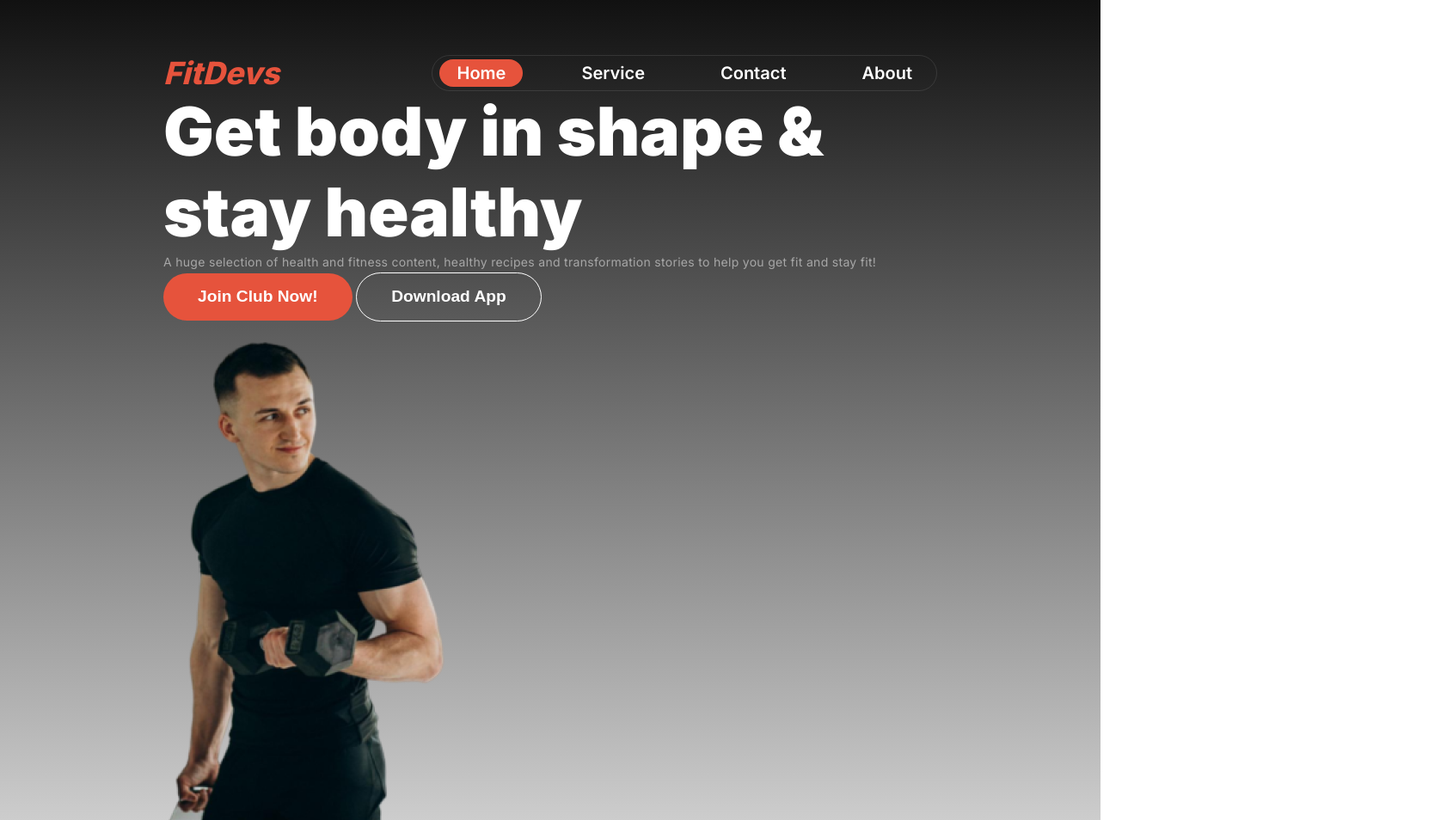
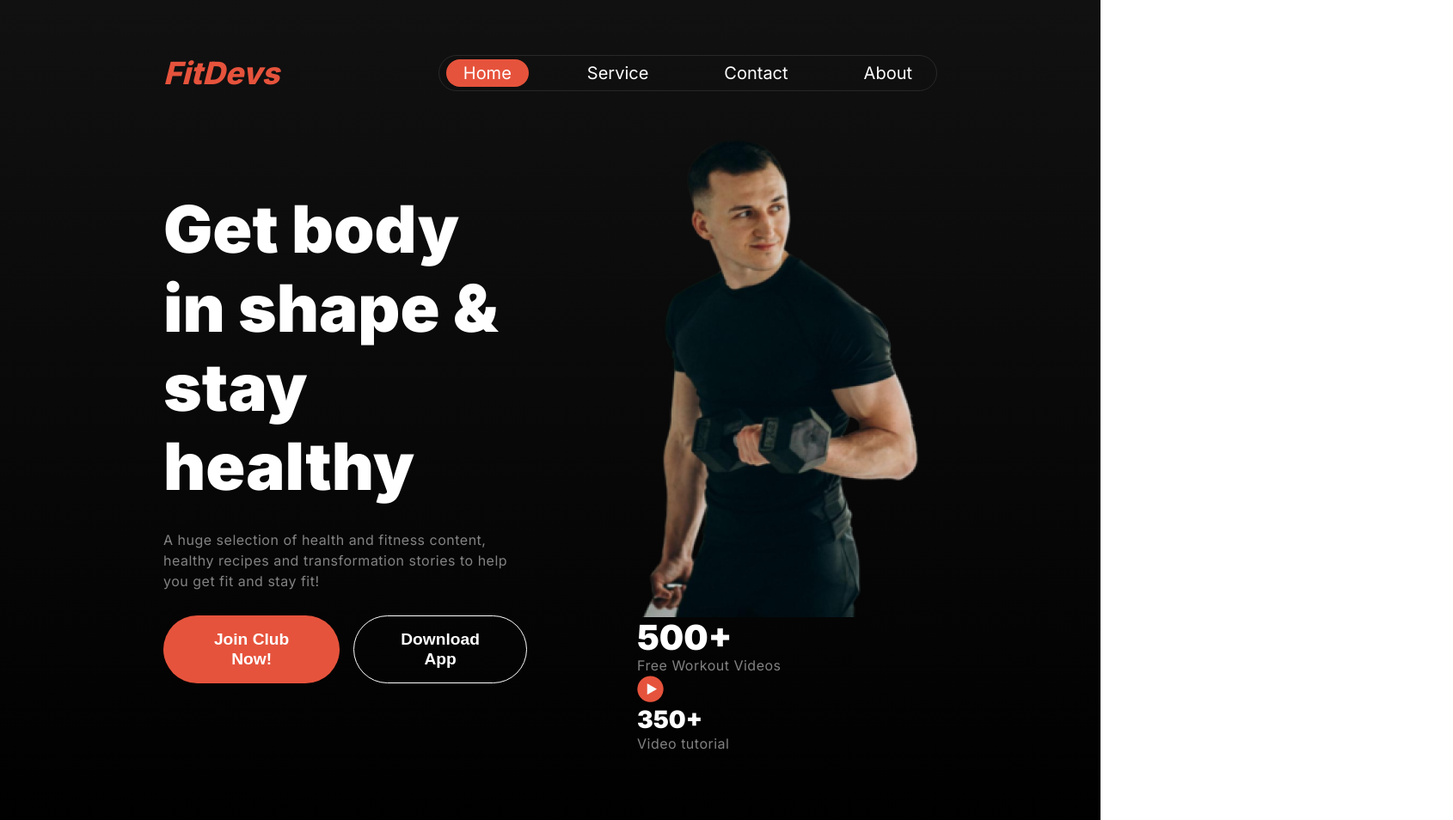
Before and after one commit to MdNazmulHaqueA/fit-devs, a plain HTML site: page index.html in a window 1280 px wide. Shown: the top 954 px of the page at 86% size, 1690 px wide, since content can reach past the window. Drawn offline with Linux system fonts and the light colour scheme.

Commit message:
Cleanup, few more utility class added and completd the banner left part

```diff
--- a/css/styles.css
+++ b/css/styles.css
@@ -16,55 +16,64 @@ body {
   max-width: 1440px;
   width: 100%;
   margin: 0 auto;
-  /* padding-left: 190px;
-  padding-right: 190px; */
+}
+header,
+main,
+footer {
+  padding-left: 190px;
+  padding-right: 190px;
 }
 h1,
 h2,
 h3,
 h4,
-h5,
-th {
+h5 {
   color: #fff;
+  font-weight: 900;
 }
 h1 {
-  font-size: 4.875rem;
-  font-weight: 900;
-  line-height: 5.85rem;
+  font-size: 4.75rem;
+  line-height: 5.75rem;
 }
 h2 {
   font-size: 3rem;
-  font-weight: 900;
   line-height: 3.6rem;
 }
 h3 {
   font-size: 2.5rem;
-  font-weight: 900;
   line-height: 2.5rem;
 }
 h4 {
   font-size: 2rem;
-  font-weight: 700;
   line-height: 2.4rem;
 }
 h5 {
   font-size: 1.75rem;
-  font-weight: 900;
-  line-height: 2.1rem;
+  line-height: 2rem;
 }
 h6 {
+  color: #fff;
   font-size: 1.25rem;
   font-weight: 600;
-  line-height: 1.4rem;
+  line-height: 1.5rem;
 }
 p {
   color: rgba(255, 255, 255, 0.5);
-  font-size: 0.875rem;
+  font-size: 1rem;
   font-weight: 400;
   line-height: 1.5rem;
-  letter-spacing: 0.3px;
+  letter-spacing: 0.5px;
+}
+li {
+  list-style: none;
+}
+a {
+  color: #fff;
+  font-weight: 400;
+  text-decoration: none;
 }
 th {
+  color: #fff;
   font-size: 1rem;
   font-weight: 500;
   line-height: 1.2rem;
@@ -77,22 +86,18 @@ td {
 }
 
 /* Utility Classes */
+.section-gap {
+  padding-bottom: 6rem;
+}
 .text-center {
   text-align: center;
-}
-.text-white {
-  color: #fff;
 }
 .text-red-orange {
   color: #e6533c;
 }
-/* .text-light {
-  color: rgba(255, 255, 255, 0.5);
-} */
 .text-light {
   color: rgba(239, 237, 232, 0.65);
 }
-
 .bg-black {
   background-color: #000;
 }
@@ -120,19 +125,55 @@ td {
 .btn-outlined:hover {
   background-color: #e6533c;
 }
+.mb-8 {
+  margin-bottom: 0.5rem;
+}
+.mb-16 {
+  margin-bottom: 1rem;
+}
+.mb-20 {
+  margin-bottom: 1.25rem;
+}
+.mb-24 {
+  margin-bottom: 1.5rem;
+}
+.mb-28 {
+  margin-bottom: 1.75rem;
+}
+.mb-32 {
+  margin-bottom: 2rem;
+}
 
 /* Header Section Styles */
 header {
   padding-top: 4rem;
   padding-bottom: 6rem;
-  padding-left: 190px;
-  padding-right: 190px;
+  background-color: #000;
+  overflow: hidden;
+  position: relative;
+}
+header::before {
+  content: '';
+  position: absolute;
+  top: 0;
+  left: 0;
+  width: 100%;
+  height: 100%;
   background: linear-gradient(180deg, #111 0%, rgba(119, 119, 119, 0) 100%);
+  z-index: 1;
+  pointer-events: none;
 }
+nav,
+section.banner {
+  position: relative;
+  z-index: 2;
+}
+
 nav {
   display: flex;
   justify-content: space-between;
   align-items: center;
+  margin-bottom: 2rem;
 }
 .brand {
   font-size: 2.25rem;
@@ -149,27 +190,28 @@ nav ul {
   display: flex;
   align-items: center;
   gap: 3rem;
-  list-style: none;
 }
 nav ul li a {
   border-radius: 2.5rem;
-  color: #fff;
   font-size: 1.25rem;
-  font-weight: 600;
-  text-decoration: none;
   padding: 0.25rem 1.25rem;
-  transition: 0.3s ease;
+  transition: all 0.3s ease;
 }
 nav ul li a.active {
   background-color: #e6533c;
 }
 nav ul li a:hover {
   background-color: #e67f6f;
+  font-weight: 600;
 }
-/* p {
-  color: rgba(255, 255, 255, 0.5);
-  font-size: 1rem;
-  font-weight: 400;
-  line-height: 1.5rem;
-  letter-spacing: 0.5px;
-} */
+
+/* Banner Styles */
+section.banner {
+  display: flex;
+  gap: 8rem;
+  align-items: center;
+}
+.action-button-container {
+  display: flex;
+  gap: 1rem;
+}
--- a/index.html
+++ b/index.html
@@ -32,10 +32,10 @@
       <!-- Banner section -->
       <section class="banner">
         <div class="banner-actions">
-          <h1>
+          <h1 class="mb-28">
             Get body in <span class="text-special">shape</span> & stay healthy
           </h1>
-          <p>
+          <p class="mb-28">
             A huge selection of health and fitness content, healthy recipes and
             transformation stories to help you get fit and stay fit!
           </p>
@@ -63,9 +63,9 @@
       </section>
       <!-- End of Banner -->
     </header>
-    <main>
+    <main class="bg-black">
       <!-- Change Habit Section -->
-      <section class="change-habit">
+      <section class="change-habit section-gap">
         <h2>Change Your Habits</h2>
         <p>
           We believe fitness should be accessible to everyone, everywhere,
@@ -96,7 +96,7 @@
       </section>
       <!-- End of Change Habit Section -->
       <!-- Run an Extra Mile Section -->
-      <section class="run-extra-mile">
+      <section class="run-extra-mile section-gap">
         <div>
           <h2>Run an Extra Mile Easily</h2>
           <p>
@@ -110,7 +110,7 @@
       </section>
       <!-- End of Run an Extra Mile Section -->
       <!-- BMI Calculator -->
-      <section class="BMI-calculator">
+      <section class="BMI-calculator section-gap">
         <div>
           <h2>BMI Calculator</h2>
           <p>
@@ -178,7 +178,7 @@
       </section>
       <!-- End of BMI Calculator -->
       <!-- Team Section -->
-      <section class="team">
+      <section class="team section-gap">
         <h2>Meet Our Team</h2>
         <p>
           We believe fitness should be accessible to everyone, everywhere,
```
